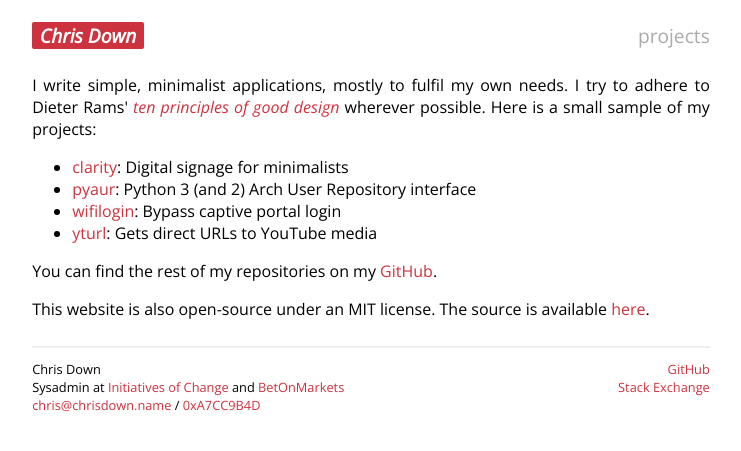
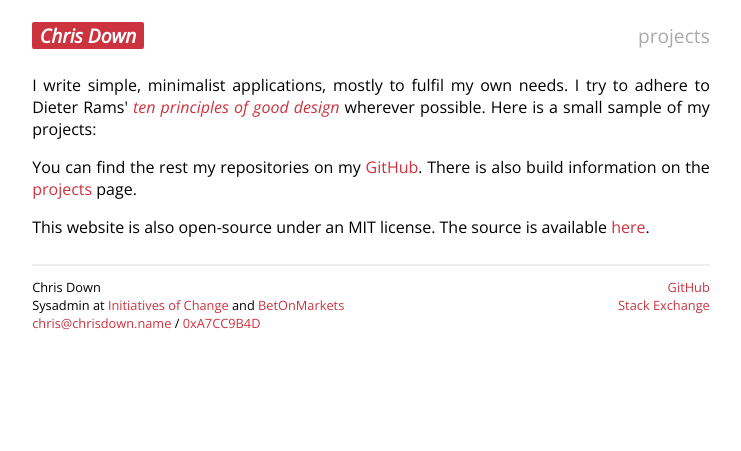
Before and after one commit to cdown/chrisdown.name, a Jekyll site: the page built from index.html, in a window 1280 px wide. Shown: the top 451 px of the page, without its empty margins (269-1010 px from the left). Built offline with Jekyll 4.4.1, drawn with Linux system fonts in a browser that asks for light colours.

Commit message:
Add info about builds to main page.

```diff
--- a/_config.yml
+++ b/_config.yml
@@ -40,9 +40,9 @@ projects:
     - name: pyaur
       path: "/cdown/pyaur"
       description: Python 3 (and 2) Arch User Repository interface
-    - name: wifilogin
-      path: "/cdown/wifilogin"
-      description: Bypass captive portal login
+    # - name: wifilogin
+    #   path: "/cdown/wifilogin"
+    #   description: Bypass captive portal login
     - name: yturl
       path: "/cdown/yturl"
       description: Gets direct URLs to YouTube media
--- a/index.html
+++ b/index.html
@@ -15,12 +15,6 @@ title: Chris Down
 {% endif %}
 <p>I write simple, minimalist applications, mostly to fulfil my own needs. I try to adhere to Dieter Rams' <em><a href="https://www.vitsoe.com/gb/about/good-design">ten principles of good design</a></em> wherever possible. Here is a small sample of my projects:</p>
 
-<ul>
-    {% for project in site.projects %}
-        <li><a href="{{ project.url }}">{{ project.name }}</a>: {{ project.description }}</li>
-    {% endfor %}
-</ul>
-
-<p>You can find the rest of my repositories on my <a href="{{ site.links.github }}">GitHub</a>.</p>
+<p>You can find the rest my repositories on my <a href="{{ site.links.github }}">GitHub</a>. There is also build information on the <a href="/projects">projects</a> page.</p>
 
 <p>This website is also open-source under an MIT license. The source is available <a href="https://github.com/cdown/cdown.github.com/">here</a>.</p>
```
